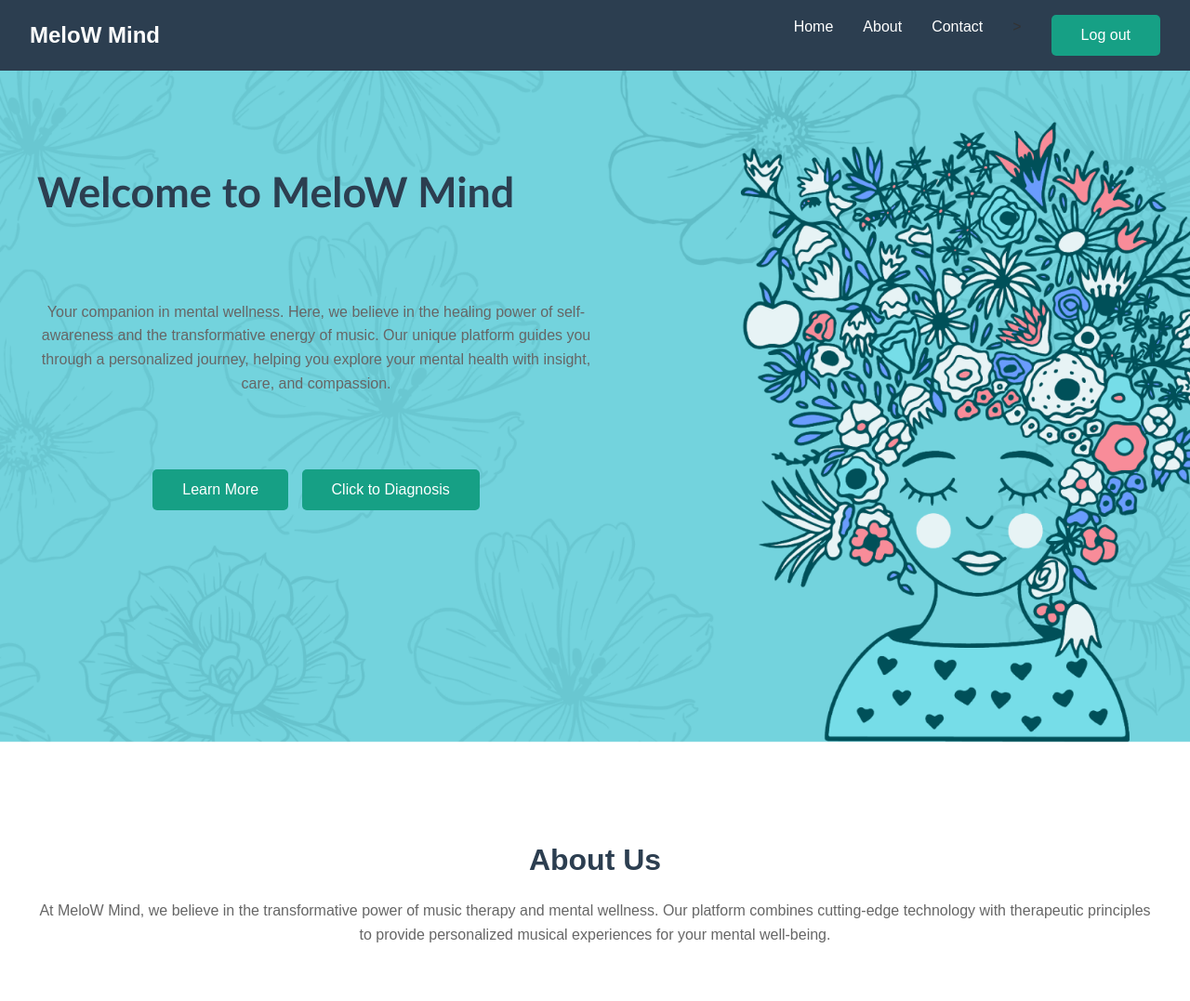
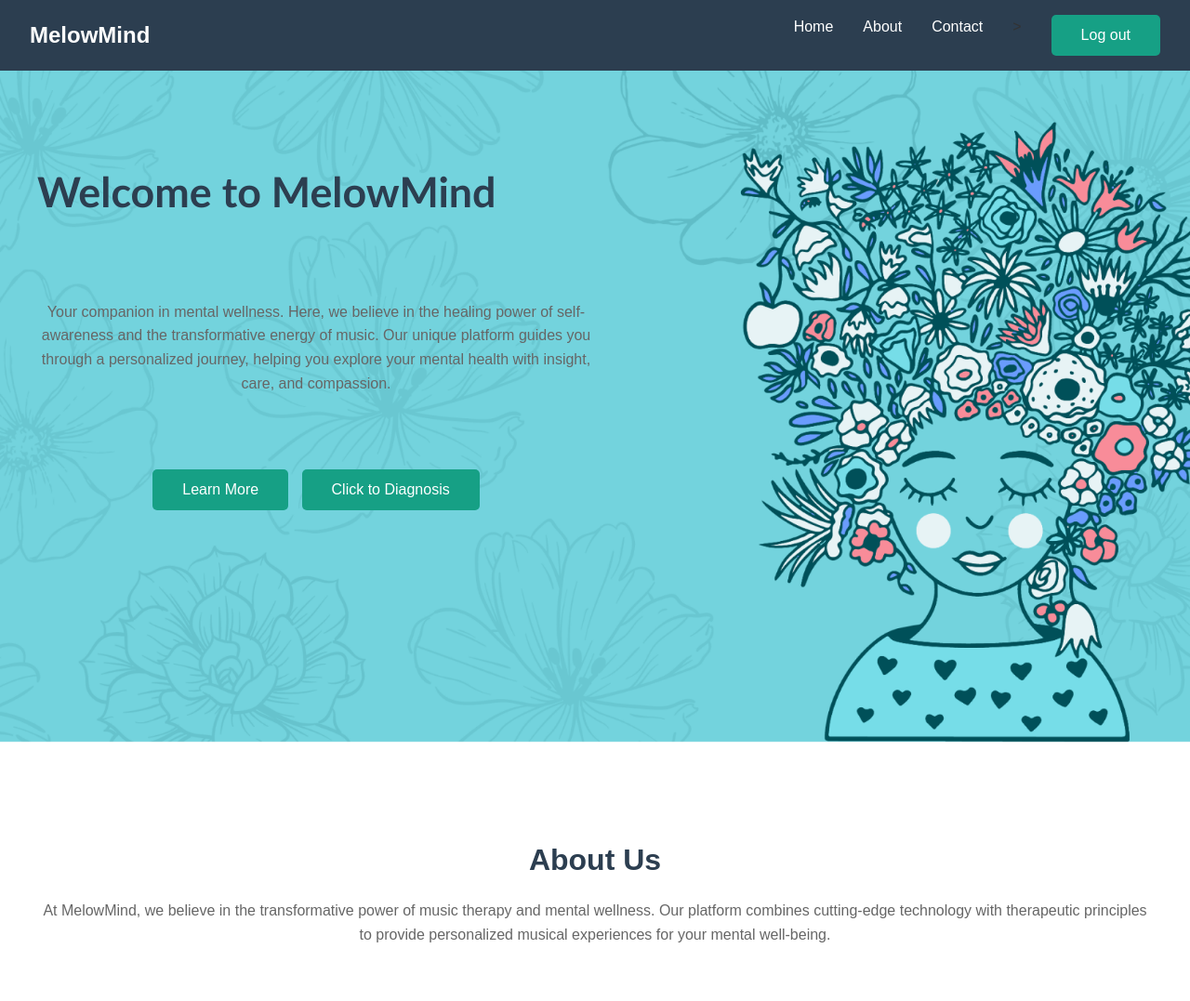
Before and after one commit to Shreyaa5/Mental-Therapy-through-Song-Mood-Classification, a Flask app: page / in a window 1280 px wide. Shown: the top 1077 px of the page at 93% size. Run offline with Flask 3, Linux system fonts and the light colour scheme; the visitor is signed in with stand-in values (Sample User, id 1).

Commit message:
admin page

```diff
--- a/templates/landing.html
+++ b/templates/landing.html
@@ -261,7 +261,7 @@
 <body>
     <nav>
         <div class="nav-container">
-            <a href="#home" class="logo">MeloW Mind</a>
+            <a href="#home" class="logo">MelowMind</a>
             <div class="nav-links">
                 <a href="#home">Home</a>
                 <a href="#about">About</a>
@@ -280,7 +280,7 @@
 
     <section id="home">
         <div class="section-content">
-            <h1>Welcome to MeloW Mind</h1>
+            <h1>Welcome to MelowMind</h1>
             <div class="content-spacing">
             <p style="width: 50%;">Your companion in mental wellness. Here, we believe in the healing power of self-awareness
                 and the transformative energy of music. Our unique platform guides you through a personalized
@@ -301,7 +301,7 @@
 
             <div style="flex: 1;">
             <h2>About Us</h2>
-            <p>At MeloW Mind, we believe in the transformative power of music therapy and mental wellness. Our platform combines cutting-edge technology with therapeutic principles to provide personalized musical experiences for your mental well-being.</p>
+            <p>At MelowMind, we believe in the transformative power of music therapy and mental wellness. Our platform combines cutting-edge technology with therapeutic principles to provide personalized musical experiences for your mental well-being.</p>
 
             <div class="content-spacing"></div>
             <h3 style="width: 40%;">What We Offer:</h3>
--- a/templates/result.html
+++ b/templates/result.html
@@ -122,7 +122,7 @@
             padding: 10px;
             background: transparent;
             border-radius: 10px;
-            box-shadow: 0 4px 10px rgba(82, 222, 238, 0.1);
+            /* box-shadow: 0 4px 10px rgba(82, 222, 238, 0.1); */
             opacity: 0.80;
         }
 
```
Also changed, not shown: templates/admin.html (added).
